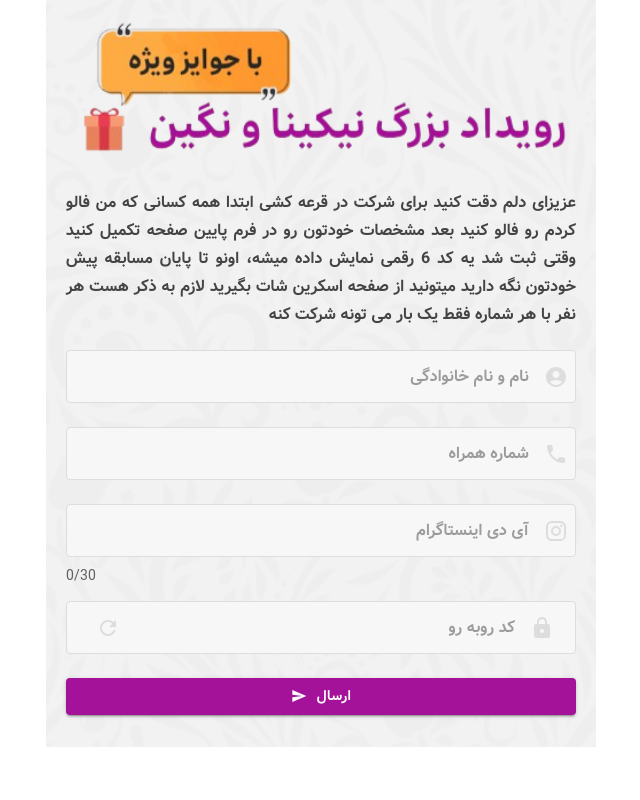
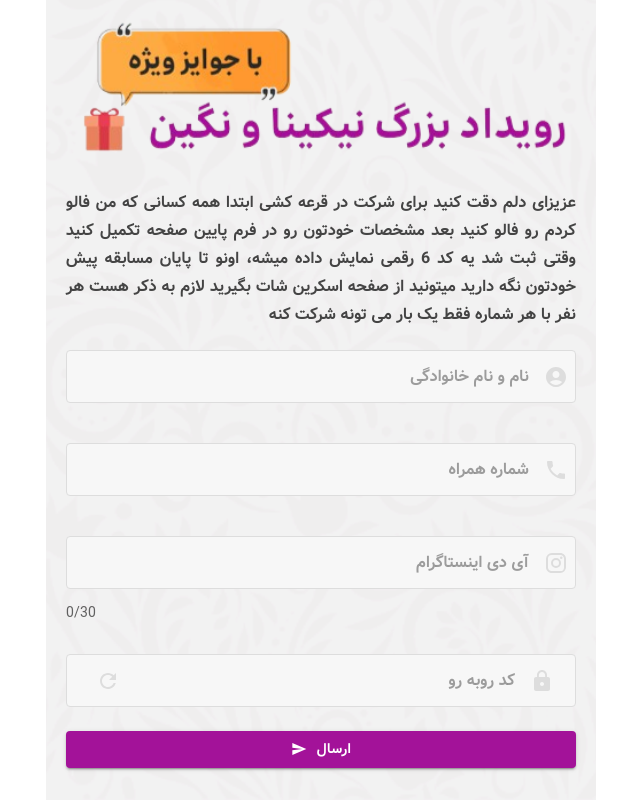
Before and after one commit to mohammadsohrabi2021/Festival, a React (Vite) app: page / in a window 1280 px wide. Shown: the part 380-1180 px from the top of the page, without its empty margins (319-959 px from the left). Before the commit the page ends 1127 px from the top, so only its background shows below. Built offline with nearby package versions, Linux system fonts and the light colour scheme; no server answers.

Commit message:
refactor code HomePage

```diff
--- a/src/components/HomePage.jsx
+++ b/src/components/HomePage.jsx
@@ -6,7 +6,6 @@ import {
   InputAdornment,
   IconButton,
   Typography,
-  Grid,
 } from "@mui/material";
 
 import { useFormik } from "formik";
@@ -178,7 +177,7 @@ function HomePage({ setIsSubmitted, setlLotteryId }) {
       <BannerPage />
       <form onSubmit={formik.handleSubmit} style={{ padding: "0px 20px" }}>
         {initialFields.map((item) => (
-          <Box key={item?.id} >
+          <Box key={item?.id} mb={2}>
             <TextField
               placeholder={item?.placeholder}
               variant="outlined"
@@ -195,6 +194,7 @@ function HomePage({ setIsSubmitted, setlLotteryId }) {
               }
               FormHelperTextProps={{ style: helperTextStyles }}
               sx={textFieldStyles}
+              inputProps={item?.name === "phone_number" ? { maxLength: 11 } : {}}
               InputProps={{
                 startAdornment: (
                   <InputAdornment position="start">{item?.icon}</InputAdornment>
@@ -206,7 +206,7 @@ function HomePage({ setIsSubmitted, setlLotteryId }) {
                 variant="body2"
                 color="textSecondary"
                 align="left"
-                // style={{ marginTop: "5px" }}
+                style={{ marginTop: "5px" }}
               >
                 {charCount}/30
               </Typography>
```
